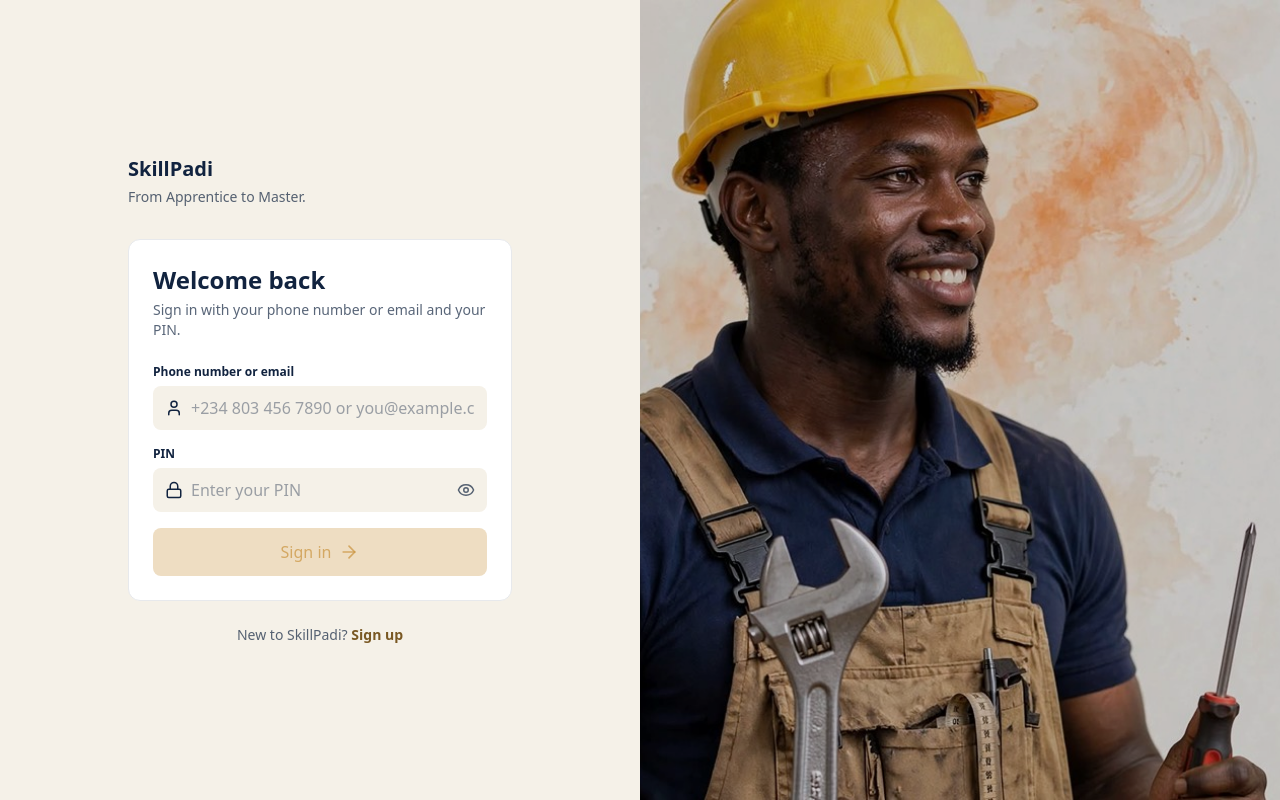
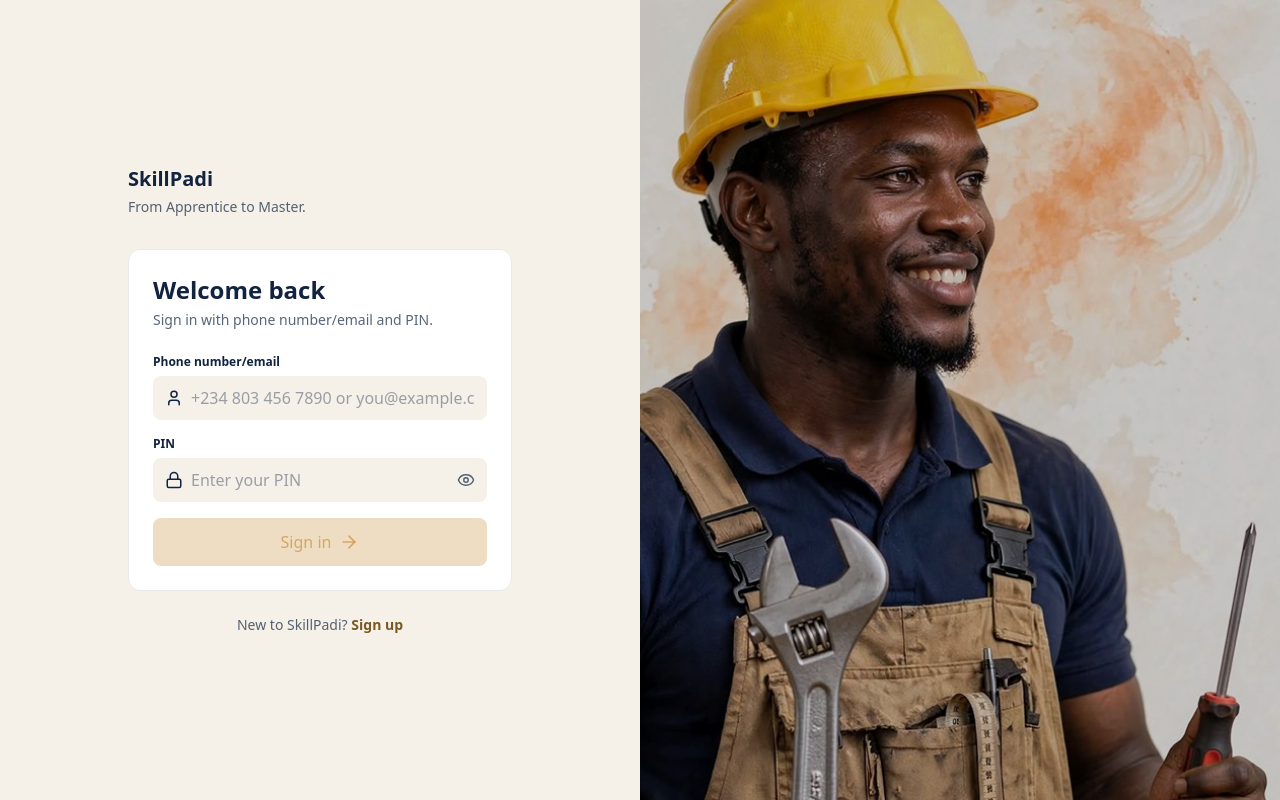
Before and after one commit to eastgatestaff02-ops/skillpadi-frontend, a React (Vite) app: page /auth/sign-in in a window 1280 px wide. Built offline with nearby package versions, Linux system fonts and the light colour scheme; no server answers.

Commit message:
chore: saving local login changes

```diff
--- a/src/pages/auth/Login.jsx
+++ b/src/pages/auth/Login.jsx
@@ -69,12 +69,12 @@ export default function Login() {
           <Card className="p-6">
             <h1 className="text-h2 font-bold text-navy-500">Welcome back</h1>
             <p className="mt-1 text-body2 text-navy-500/70">
-              Sign in with your phone number or email and your PIN.
+              Sign in with phone number/email and PIN.
             </p>
 
             <form onSubmit={handleSubmit} noValidate className="mt-6 space-y-4">
               <TextField
-                label="Phone number or email"
+                label="Phone number/email"
                 icon={User}
                 type="text"
                 autoComplete="username"
```
